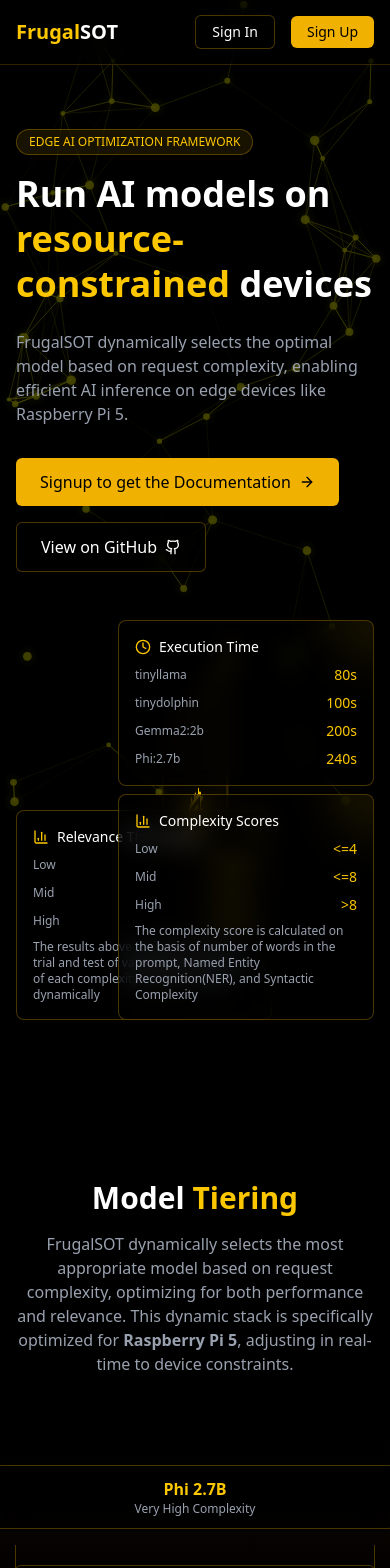
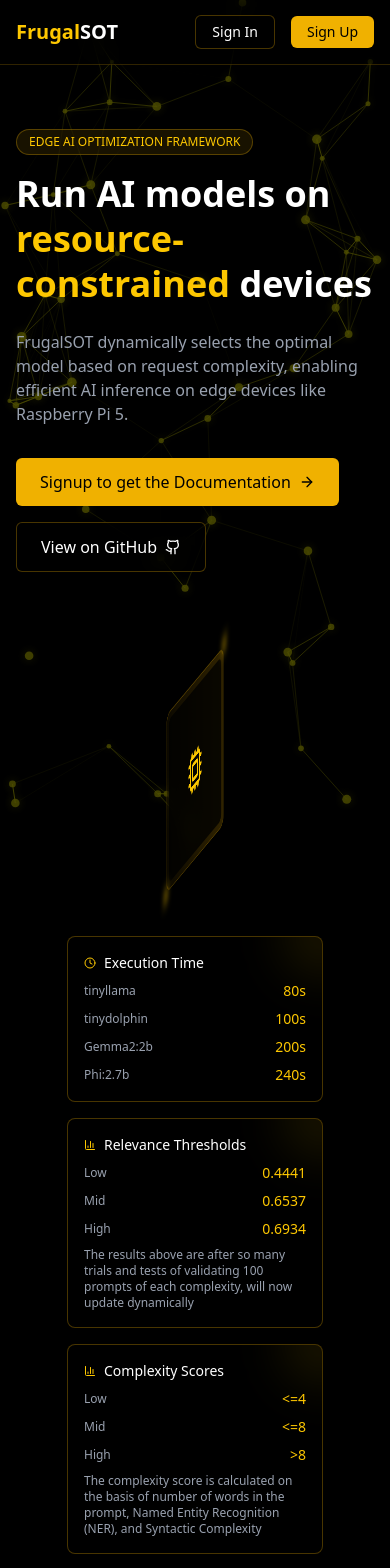
Before and after one commit to HyperKuvid-Labs/FrugalSOT, a React (Vite) app in the folder frugalSOT Website/: page / in a window 390 px wide. Shown: the top 1568 px of the page. Built offline with nearby package versions, Linux system fonts and the light colour scheme.

Commit message:
made the frontend mobile compatible

```diff
--- a/frugalSOT Website/src/components/modelPyramid.tsx
+++ b/frugalSOT Website/src/components/modelPyramid.tsx
@@ -1,21 +1,21 @@
-"use client"
+"use client";
 
-import { useState } from "react"
-import { motion, AnimatePresence } from "framer-motion"
+import { useState } from "react";
+import { motion, AnimatePresence } from "framer-motion";
 
 interface ModelData {
-  name: string
-  complexity: string
-  threshold: string
+  name: string;
+  complexity: string;
+  threshold: string;
   specs: {
-    parameters: string
-    memory: string
-    speed: string
-  }
+    parameters: string;
+    memory: string;
+    speed: string;
+  };
 }
 
 export default function ModelPyramid() {
-  const [activeModel, setActiveModel] = useState<string | null>(null)
+  const [activeModel, setActiveModel] = useState<string | null>(null);
 
   const models: ModelData[] = [
     {
@@ -58,12 +58,12 @@
         speed: "80s avg.",
       },
     },
-  ]
+  ];
 
   return (
     <div className="relative h-full w-full flex flex-col items-center justify-center">
       {/* Pyramid */}
-      <div className="relative w-full max-w-md h-[400px] flex flex-col items-center">
+      <div className="relative w-full max-w-md h-[400px] md:h-[600px] flex flex-col items-center">
         {models.map((model, index) => (
           <motion.div
             key={index}
@@ -71,10 +71,13 @@
             animate={{ opacity: 1, y: 0 }}
             transition={{ delay: index * 0.1, duration: 0.5 }}
             className="absolute"
-            style={{ top: `${index * 100}px` }}
+            style={{
+              top: `${index * (100 + (window.innerWidth < 768 ? 20 : 0))}px`,
+            }}
           >
             <motion.div
-              whileHover={{ scale: 1.05 }}
+              whileTap={{ scale: 1.05 }}
+              onTap={() => setActiveModel(model.name)}
               onHoverStart={() => setActiveModel(model.name)}
               onHoverEnd={() => setActiveModel(null)}
               className={`relative cursor-pointer transition-all duration-300 ${
@@ -82,10 +85,12 @@
               }`}
             >
               <div
-                className={`w-${80 - index * 15} h-16 bg-black border border-yellow-500/30 rounded-md flex items-center justify-center backdrop-blur-md ${
+                className={`w-${80 - index * 15} h-16 md:h-20 bg-black border border-yellow-500/30 rounded-md flex items-center justify-center backdrop-blur-md ${
                   activeModel === model.name ? "bg-yellow-500/20" : "bg-black/50"
                 }`}
-                style={{ width: `${400 - index * 40}px` }}
+                style={{
+                  width: `${400 - index * (40 + (window.innerWidth < 768 ? 10 : 0))}px`,
+                }}
               >
                 <div className="text-center">
                   <div className="font-bold text-yellow-400">{model.name}</div>
@@ -103,8 +108,8 @@
               {/* Connecting lines */}
               {index < models.length - 1 && (
                 <>
-                  <div className="absolute left-0 bottom-0 w-px h-[84px] bg-yellow-500/30"></div>
-                  <div className="absolute right-0 bottom-0 w-px h-[84px] bg-yellow-500/30"></div>
+                  <div className="absolute left-0 bottom-0 w-px bg-yellow-500/30"></div>
+                  <div className="absolute right-0 bottom-0 w-px bg-yellow-500/30"></div>
                 </>
               )}
             </motion.div>
@@ -112,7 +117,7 @@
         ))}
       </div>
     </div>
-  )
+  );
 }
 
 function AnimatedDetails({
@@ -120,9 +125,9 @@
   model,
   position,
 }: {
-  isVisible: boolean
-  model: ModelData
-  position: "top" | "bottom"
+  isVisible: boolean;
+  model: ModelData;
+  position: "top" | "bottom";
 }) {
   return (
     <AnimatePresence>
@@ -157,5 +162,5 @@
         </motion.div>
       )}
     </AnimatePresence>
-  )
+  );
 }
--- a/frugalSOT Website/src/pages/homePage.tsx
+++ b/frugalSOT Website/src/pages/homePage.tsx
@@ -145,10 +145,10 @@
               transition={{ delay: 0.6, duration: 0.8 }}
               className="relative"
             >
-              <div className="relative h-[400px] w-full flex items-center justify-center">
-                {/* 3D Raspberry Pi Model Placeholder */}
-                <div className="absolute inset-0 flex items-center justify-center">
-                  <div className="w-64 h-64 relative">
+              <div className="relative w-full flex flex-col sm:flex-row items-center justify-center gap-4">
+                {/* RPI Model */}
+                <div className="relative h-[300px] sm:h-[400px] w-full sm:w-auto flex items-center justify-center">
+                  <div className="w-48 sm:w-64 h-48 sm:h-64 relative">
                     <motion.div
                       animate={{
                         rotateY: [0, 360],
@@ -163,16 +163,17 @@
                     >
                       <div className="absolute inset-0 bg-gradient-to-r from-yellow-500/20 to-yellow-500/5 rounded-xl border border-yellow-500/30 backdrop-blur-md transform perspective-1000 rotateX(10deg)"></div>
                       <div className="absolute inset-2 bg-black/80 rounded-lg flex items-center justify-center">
-                        <Cpu className="h-16 w-16 text-yellow-400" />
+                        <Cpu className="h-12 w-12 sm:h-16 sm:w-16 text-yellow-400" />
                       </div>
-                      <div className="absolute -top-2 -left-2 w-4 h-4 bg-yellow-400 rounded-full blur-sm"></div>
-                      <div className="absolute -bottom-2 -right-2 w-4 h-4 bg-yellow-400 rounded-full blur-sm"></div>
+                      <div className="absolute -top-2 -left-2 w-3 h-3 sm:w-4 sm:h-4 bg-yellow-400 rounded-full blur-sm"></div>
+                      <div className="absolute -bottom-2 -right-2 w-3 h-3 sm:w-4 sm:h-4 bg-yellow-400 rounded-full blur-sm"></div>
                     </motion.div>
                   </div>
                 </div>
 
-                {/* Glowing Metrics Cards */}
-                <div className="absolute top-0 right-0">
+                {/* Metrics Cards */}
+                <div className="flex flex-col gap-4 w-full px-4 justify-center items-center">
+                  {/* Execution Time Card */}
                   <MetricsCard
                     title="Execution Time"
                     metrics={[
@@ -181,12 +182,11 @@
                       { label: "Gemma2:2b", value: "200s" },
                       { label: "Phi:2.7b", value: "240s" },
                     ]}
-                    icon={<Clock className="h-4 w-4 text-yellow-400" />}
+                    icon={<Clock className="h-3 w-3 sm:h-4 sm:w-4 text-yellow-400 flex" />}
                     delay={0.7}
                   />
-                </div>
 
-                <div className="absolute bottom-0 left-0">
+                  {/* Relevance Thresholds Card */}
                   <MetricsCard
                     title="Relevance Thresholds"
                     metrics={[
@@ -195,16 +195,15 @@
                       { label: "High", value: "0.6934" },
                       {
                         label:
-                          "The results above are after so many trial and test of validating 100 prompts of each complexity, will now update dynamically",
+                          "The results above are after so many trials and tests of validating 100 prompts of each complexity, will now update dynamically",
                         value: "",
                       },
                     ]}
-                    icon={<BarChart3 className="h-4 w-4 text-yellow-400" />}
+                    icon={<BarChart3 className="h-3 w-3 sm:h-4 sm:w-4 text-yellow-400" />}
                     delay={0.8}
                   />
-                </div>
 
-                <div className="absolute bottom-0 right-0">
+                  {/* Complexity Scores Card */}
                   <MetricsCard
                     title="Complexity Scores"
                     metrics={[
@@ -213,23 +212,18 @@
                       { label: "High", value: ">8" },
                       {
                         label:
-                          "The complexity score is calculated on the basis of number of words in the prompt, Named Entity Recognition(NER), and Syntactic Complexity",
+                          "The complexity score is calculated on the basis of number of words in the prompt, Named Entity Recognition (NER), and Syntactic Complexity",
                         value: "",
                       },
                     ]}
-                    icon={<BarChart3 className="h-4 w-4 text-yellow-400" />}
+                    icon={<BarChart3 className="h-3 w-3 sm:h-4 sm:w-4 text-yellow-400" />}
                     delay={0.8}
-                    // customContent={
-                    //   <div className="grid grid-cols-3 gap-2 mt-2">
-                    //     <RadialProgress value={75} label="CPU" />
-                    //     <RadialProgress value={45} label="RAM" />
-                    //     <RadialProgress value={30} label="GPU" />
-                    //   </div>
-                    // }
                   />
                 </div>
               </div>
             </motion.div>
+
+
           </div>
         </div>
       </section>
```
